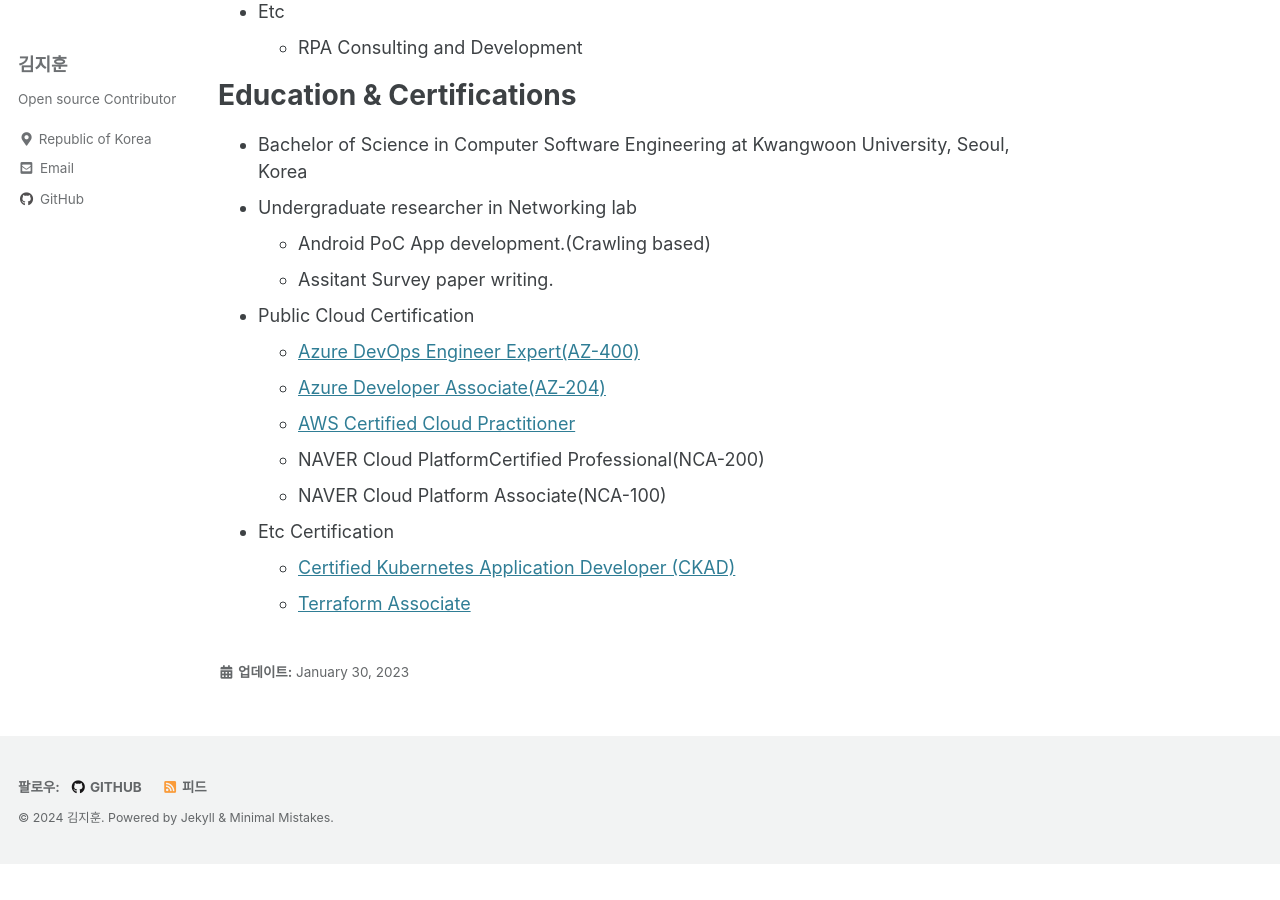
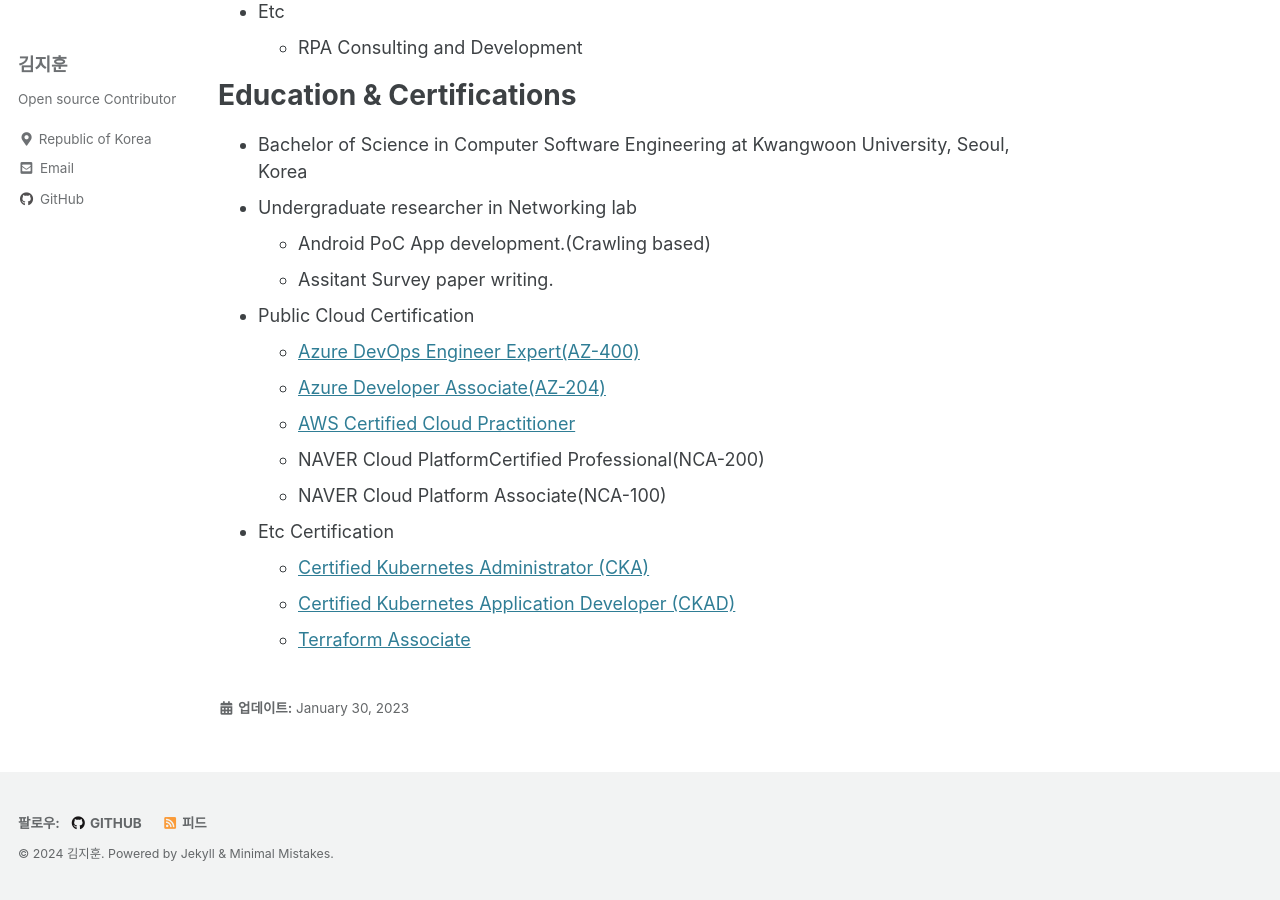
Before and after one commit to shblue21/shblue21.github.io, a Jekyll site: the page built from _pages/about.md, in a window 1280 px wide and 900 px high, scrolled down 630 px. Built offline with Jekyll 4.4.1, drawn with Linux system fonts in a browser that asks for light colours; cached includes are drawn as plain includes; before the commit the page ends 1494 px from its top, so only the background shows below that.

Commit message:
feat: cka 업데이트

```diff
--- a/_pages/about.md
+++ b/_pages/about.md
@@ -36,5 +36,6 @@
   - NAVER Cloud PlatformCertified Professional(NCA-200)
   - NAVER Cloud Platform Associate(NCA-100)
 - Etc Certification
+  - [Certified Kubernetes Administrator (CKA)](https://www.credly.com/badges/a37e2b76-324a-4dd5-b92c-d131aeef940e)
   - [Certified Kubernetes Application Developer (CKAD)](https://www.credly.com/badges/0c7a7264-dbc4-47cb-bfb0-4ae2bb754c6f)
   - [Terraform Associate](https://www.credly.com/badges/e5375dbe-6264-4871-b657-ad94708709e8)
```
